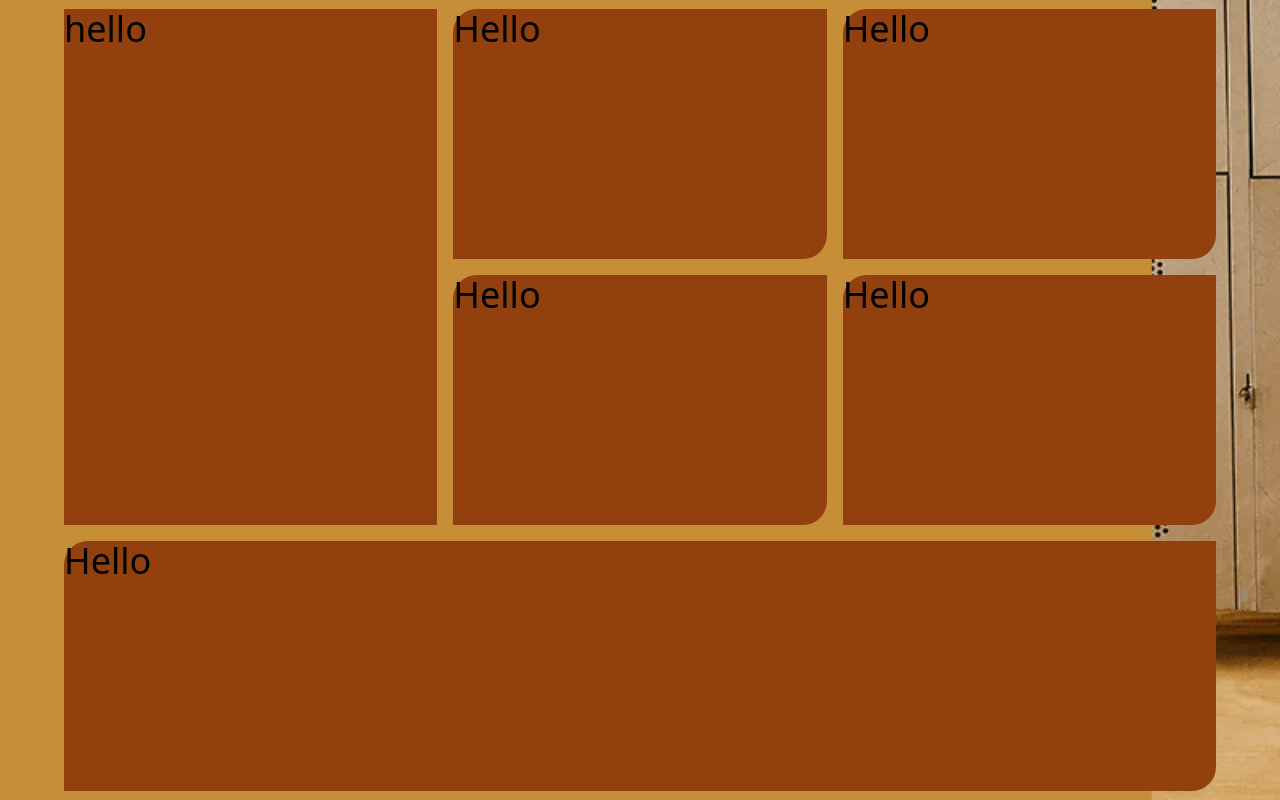
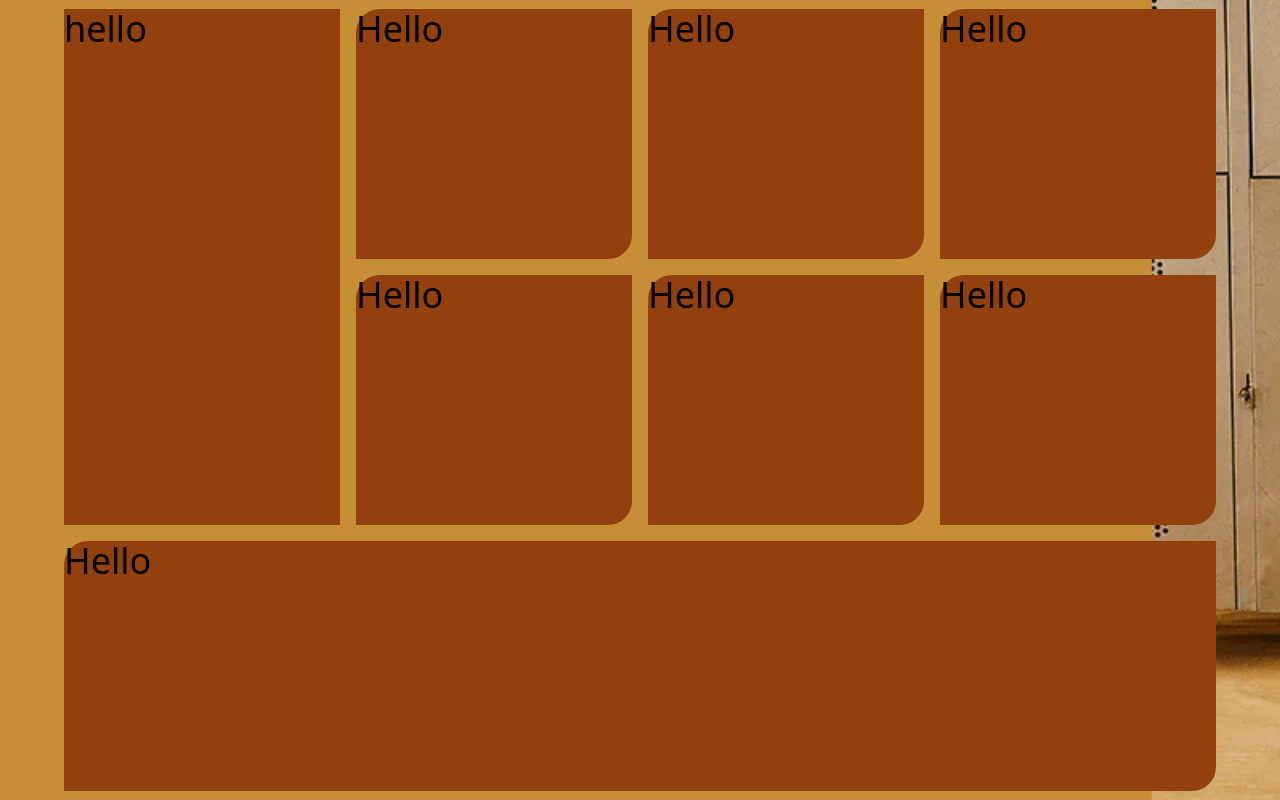
Before and after one commit to AdetutuFatimoh/wk7, a website: page index.html in a window 1280 px wide. Shown: the top 800 px of the page. Drawn offline with Linux system fonts and the light colour scheme; files whose address does not match are found by name.

Commit message:
feat:update

```diff
--- a/index.html
+++ b/index.html
@@ -12,7 +12,7 @@
 
 <section class="flex h-screen items-center md:bg-[url(./1mg.webp)]
 bg-[url(./2ndimg.webp)] bg-no-repeat bg-cover">
-    <main class="text-4xl grid lg:grid-cols-3 lg:grid-rows-[250px_250px_250px]
+    <main class="text-4xl grid lg:grid-cols-4 lg:grid-rows-[250px_250px_250px]
     md:grid-col-3 md:grid-rows-[300px_300px] grid-cols-1
     grid-rows-[repeat(5,_400px)] w-[90%] gap-4 md:gap-4/5 m-auto">
 
@@ -22,7 +22,10 @@ bg-[url(./2ndimg.webp)] bg-no-repeat bg-cover">
         <section class="bg-amber-800 rounded-tl-3xl rounded-br-3xl hover:bg-cyan-950"><h2>Hello</h2></section>
         <section class="bg-amber-800 rounded-tl-3xl rounded-br-3xl transition-all hover:rotate-90h"><h2>Hello</h2></section>
         <section class="bg-amber-800 rounded-tl-3xl rounded-br-3xl hover:animate-bounce"><h2>Hello</h2></section>
-        <section class="col-span-3 bg-amber-800 rounded-tl-3xl rounded-br-3xl hover:animate-bounce"><h2>Hello</h2></section>
+        <section class="bg-amber-800 rounded-tl-3xl rounded-br-3xl hover:animate-bounce"><h2>Hello</h2></section>
+        <section class=" bg-amber-800 rounded-tl-3xl rounded-br-3xl hover:animate-bounce"><h2>Hello</h2></section>
+        <section class="col-span-4 bg-amber-800 rounded-tl-3xl rounded-br-3xl hover:animate-bounce"><h2>Hello</h2></section>
+
     </main>
 </section>
     <footer class="h-screen bg-black text-white flex items-center justify-center justify-evenly">
```
Also changed, not shown: dist/output.css.
